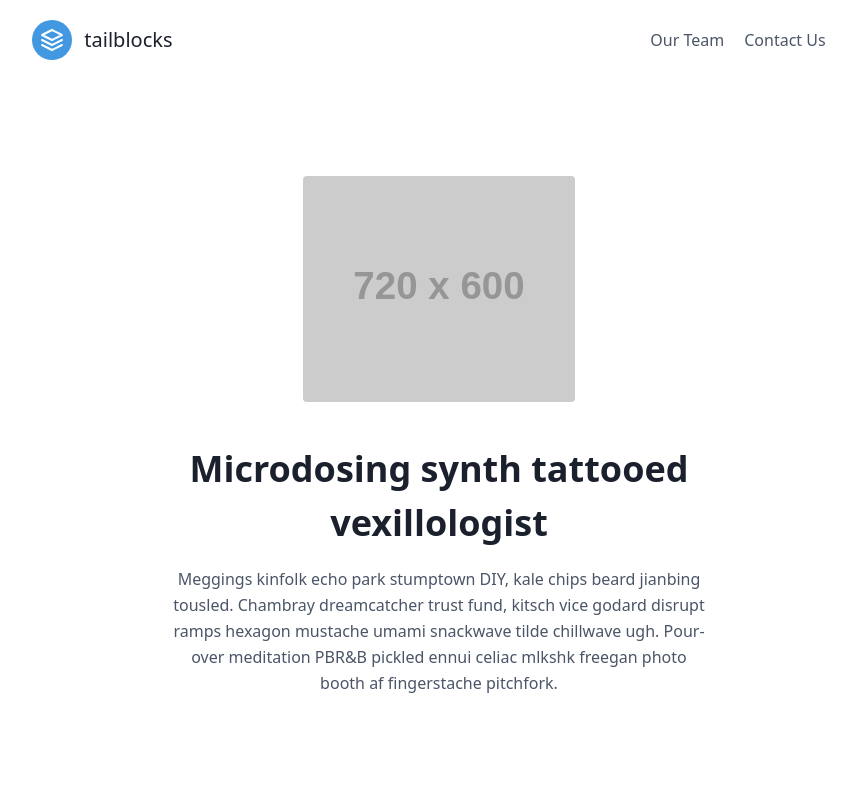
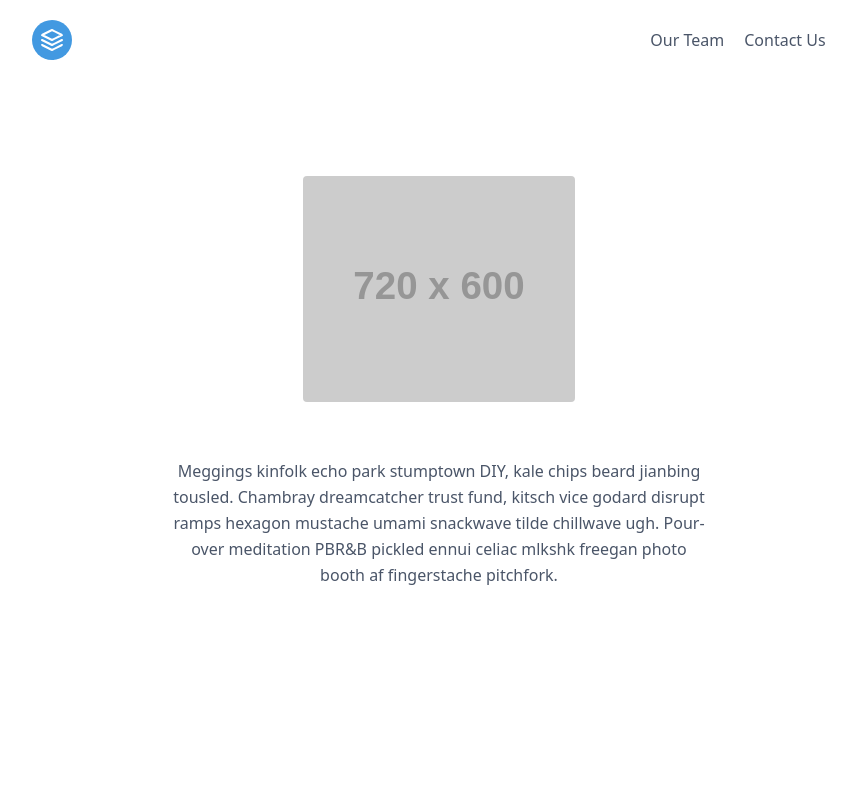
Before and after one commit to taishikato/corporate-template, a Next.js app: page / in a window 1280 px wide. Shown: the top 800 px of the page, without its empty margins (201-1057 px from the left). Built offline with nearby package versions, Linux system fonts and the light colour scheme.

Commit message:
use env var

```diff
--- a/components/Hero.tsx
+++ b/components/Hero.tsx
@@ -13,7 +13,7 @@ const Hero = () => {
           src="https://dummyimage.com/720x600"
         />
         <div className="text-center lg:w-2/3 w-full">
-          <H1>Microdosing synth tattooed vexillologist</H1>
+          <H1>{process.env.NEXT_PUBLIC_HERO_TITLE}</H1>
           <p className="mb-8 leading-relaxed">
             Meggings kinfolk echo park stumptown DIY, kale chips beard jianbing tousled. Chambray dreamcatcher trust
             fund, kitsch vice godard disrupt ramps hexagon mustache umami snackwave tilde chillwave ugh. Pour-over
--- a/components/Nav.tsx
+++ b/components/Nav.tsx
@@ -18,7 +18,7 @@ const Nav = () => {
             viewBox="0 0 24 24">
             <path d="M12 2L2 7l10 5 10-5-10-5zM2 17l10 5 10-5M2 12l10 5 10-5"></path>
           </svg>
-          <span className="ml-3 text-xl">tailblocks</span>
+          <span className="ml-3 text-xl">{process.env.NEXT_PUBLIC_NAME}</span>
         </a>
         <nav className="md:ml-auto flex flex-wrap items-center text-base justify-center">
           <a className="mr-5 hover:text-gray-900">Our Team</a>
```
